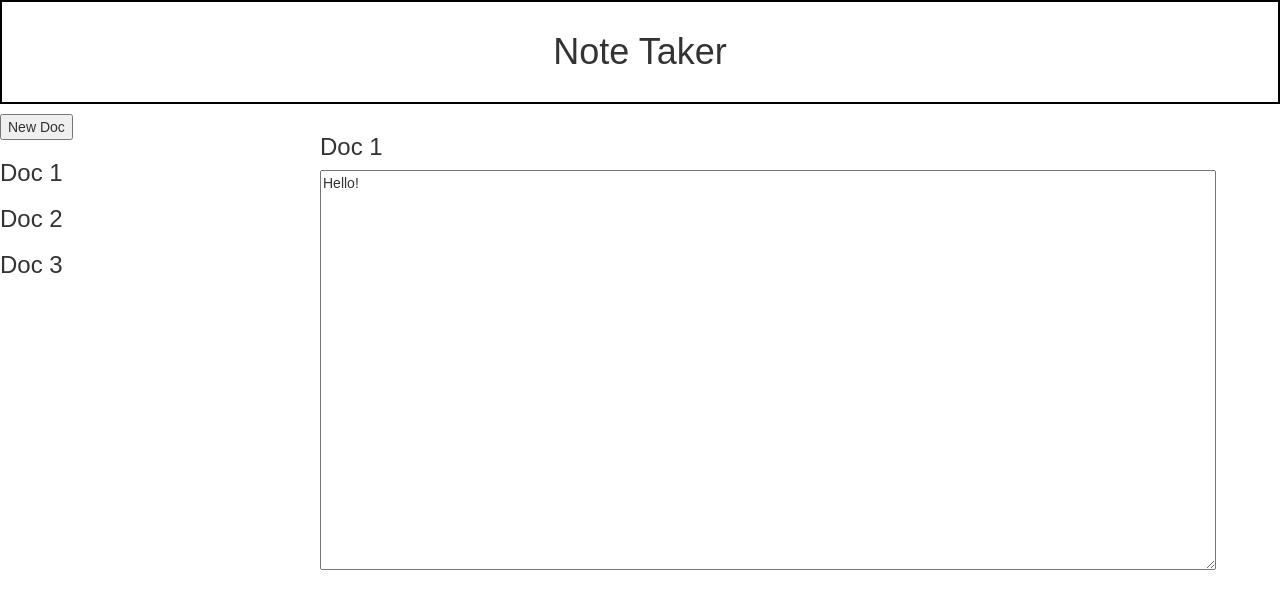
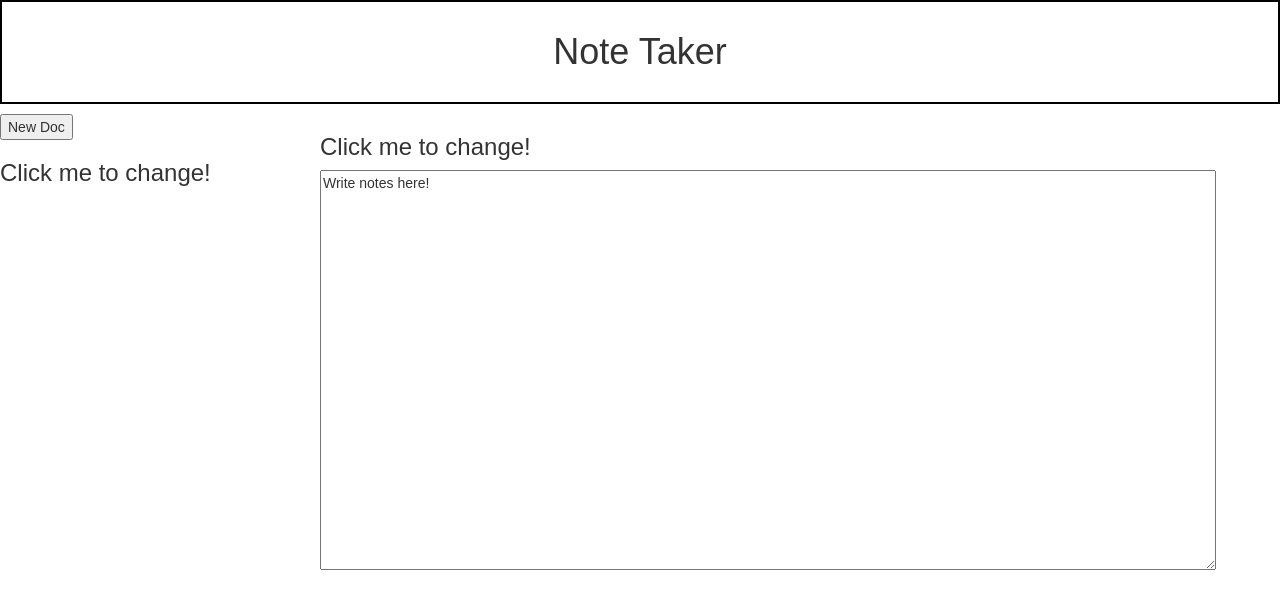
Before and after one commit to s-zimm/react-note-taker, a React (Create React App) app: page / in a window 1280 px wide. Shown: the top 608 px of the page. Built offline with nearby package versions, Linux system fonts and the light colour scheme.

Commit message:
Adds minor CSS and saves state to local storage on render

```diff
--- a/src/App.css
+++ b/src/App.css
@@ -23,3 +23,7 @@
     width: 100%;
     height: 400px;
 }
+
+.title-list:hover {
+    cursor: pointer;
+}
--- a/src/App.js
+++ b/src/App.js
@@ -5,29 +5,27 @@ import './App.css';
 import TitleContainer from './components/TitleContainer';
 import Content from './components/Content';
 
+import saveLocal from './localStorage';
+
 class App extends Component {
   constructor(props) {
     super(props);
     this.state = {
       documents: [
         {
-          title: 'Doc 1',
-          content: 'Hello!'
-        },
-        {
-          title: 'Doc 2',
-          content: 'Yo!'
-        },
-        {
-          title: 'Doc 3',
-          content: 'Hey!'
+          title: 'Click me to change!',
+          content: 'Write notes here!'
         }
       ],
       selectedIndex: 0
     }
+
   }
 
   render() {
+
+    saveLocal(this.state);
+
     return (
       <div>
         <h1 className="header">Note Taker</h1>
--- a/src/components/Title.js
+++ b/src/components/Title.js
@@ -12,7 +12,7 @@ class Title extends Component {
     render() {
         if (this.props.container === 'TitleContainer') {
             return (
-                <div onClick={this.props.onClick}>
+                <div className=".title-list" onClick={this.props.onClick}>
                     <h3>{this.props.titleName}</h3>
                 </div>
             )
--- a/src/index.js
+++ b/src/index.js
@@ -4,5 +4,8 @@ import './index.css';
 import App from './App';
 import registerServiceWorker from './registerServiceWorker';
 
-ReactDOM.render(<App />, document.getElementById('root'));
-registerServiceWorker();
+ReactDOM.render(<App
+                    onLoad={() => this.setState(localStorage.getItem('stuff'))}
+                />,
+    document.getElementById('root'));
+    registerServiceWorker();
--- /dev/null
+++ b/src/localStorage.js
@@ -0,0 +1,5 @@
+let saveLocal = (stateObject) => {
+    localStorage.setItem('stuff', JSON.stringify(stateObject))
+}
+
+export default saveLocal;
```
